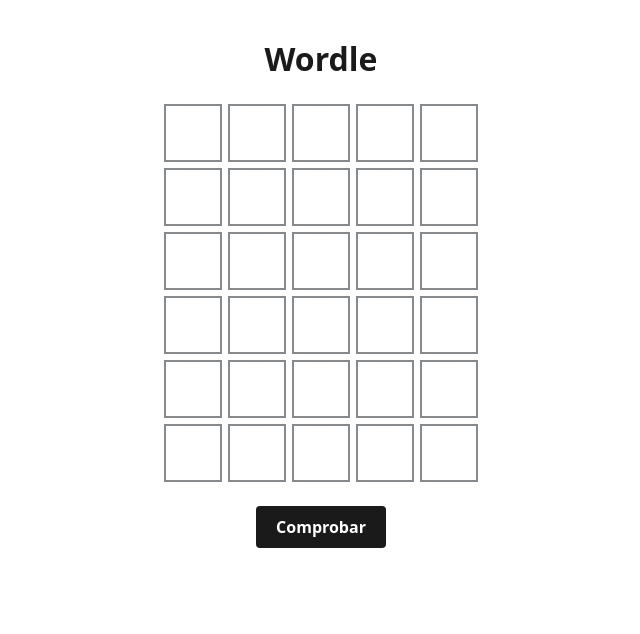
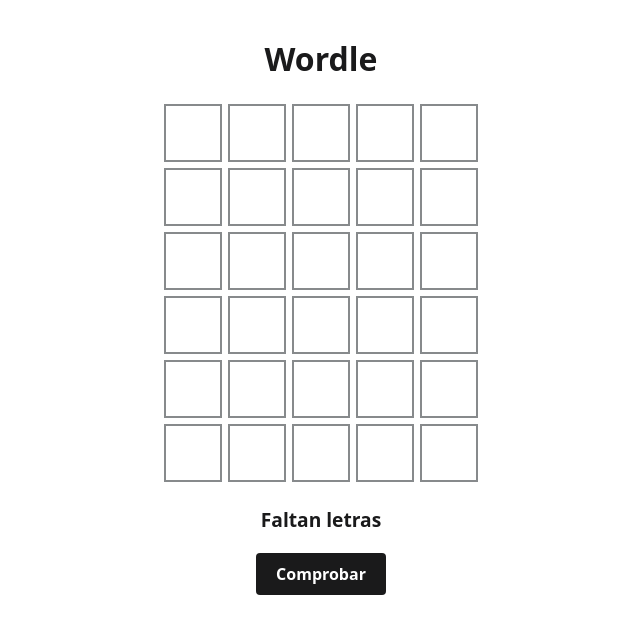
Before and after one commit to sorayapg/wordle-react, a React (Vite) app: page / in a window 1280 px wide. Both pictures are taken after typing "Sample", "Sample", "Sample", "Sample", "Sample" into the empty fields and a click on the button "Comprobar". Shown: the top 634 px of the page, without its empty margins (319-959 px from the left). Built offline with nearby package versions, Linux system fonts and the light colour scheme.

Commit message:
Mostrar aviso cuando faltan letras en Wordle

```diff
--- a/src/App.jsx
+++ b/src/App.jsx
@@ -46,6 +46,10 @@
   // Guarda la palabra secreta de la partida actual
   const [solucion, setSolucion] = useState(palabraAleatoria);
 
+  // Guarda el mensaje de aviso cuando el intento está incompleto
+  const [aviso, setAviso] = useState('')
+
+
   // Obtiene la última palabra comprobada
   const ultimo = filaActual > 0 ? intentos[filaActual - 1].join("") : "";
 
@@ -78,19 +82,27 @@
     if (letra !== "") evento.target.nextElementSibling?.focus();
   }
 
+
   // Comprueba el intento cuando pulsamos el botón o Enter
   function comprobar(evento) {
     // Evita que el navegador recargue la página
-    evento.preventDefault();
+    evento.preventDefault()
 
     // No permite comprobar si la partida ha terminado
-    if (terminada) return;
+    if (terminada) return
 
-    // No permite avanzar si faltan letras
-    if (intentos[filaActual].includes("")) return;
+    // Comprueba si faltan letras en la fila actual
+    if (intentos[filaActual].includes('')) {
+      // Muestra un aviso al jugador
+      setAviso('Faltan letras')
+      return
+    }
+
+    // Elimina cualquier aviso anterior
+    setAviso('')
 
     // Activa la siguiente fila
-    setFilaActual(filaActual + 1);
+    setFilaActual(filaActual + 1)
   }
 
   // Reinicia el juego para comenzar una nueva partida
@@ -103,6 +115,9 @@
 
     // Selecciona una nueva palabra secreta
     setSolucion(palabraAleatoria());
+
+    // Limpia cualquier aviso de la partida anterior
+    setAviso('')
   }
 
   return (
@@ -125,6 +140,13 @@
           </div>
         ))}
       </div>
+
+      {/* Muestra un aviso si la fila está incompleta */}
+      {aviso && (
+        <p className="mensaje" role="status">
+          {aviso}
+        </p>
+      )}
 
       {/* Muestra el resultado final o el botón Comprobar */}
       {terminada ? (
```
